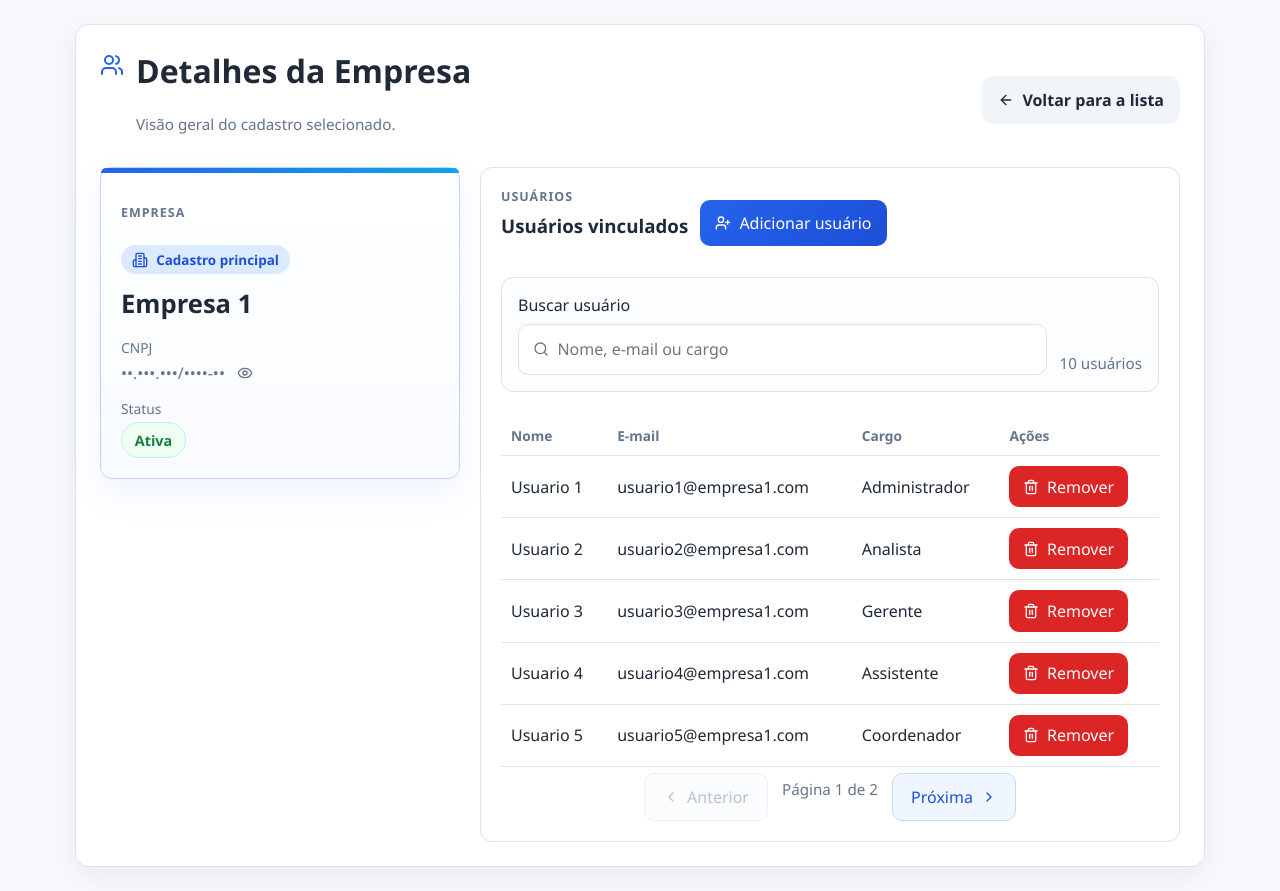
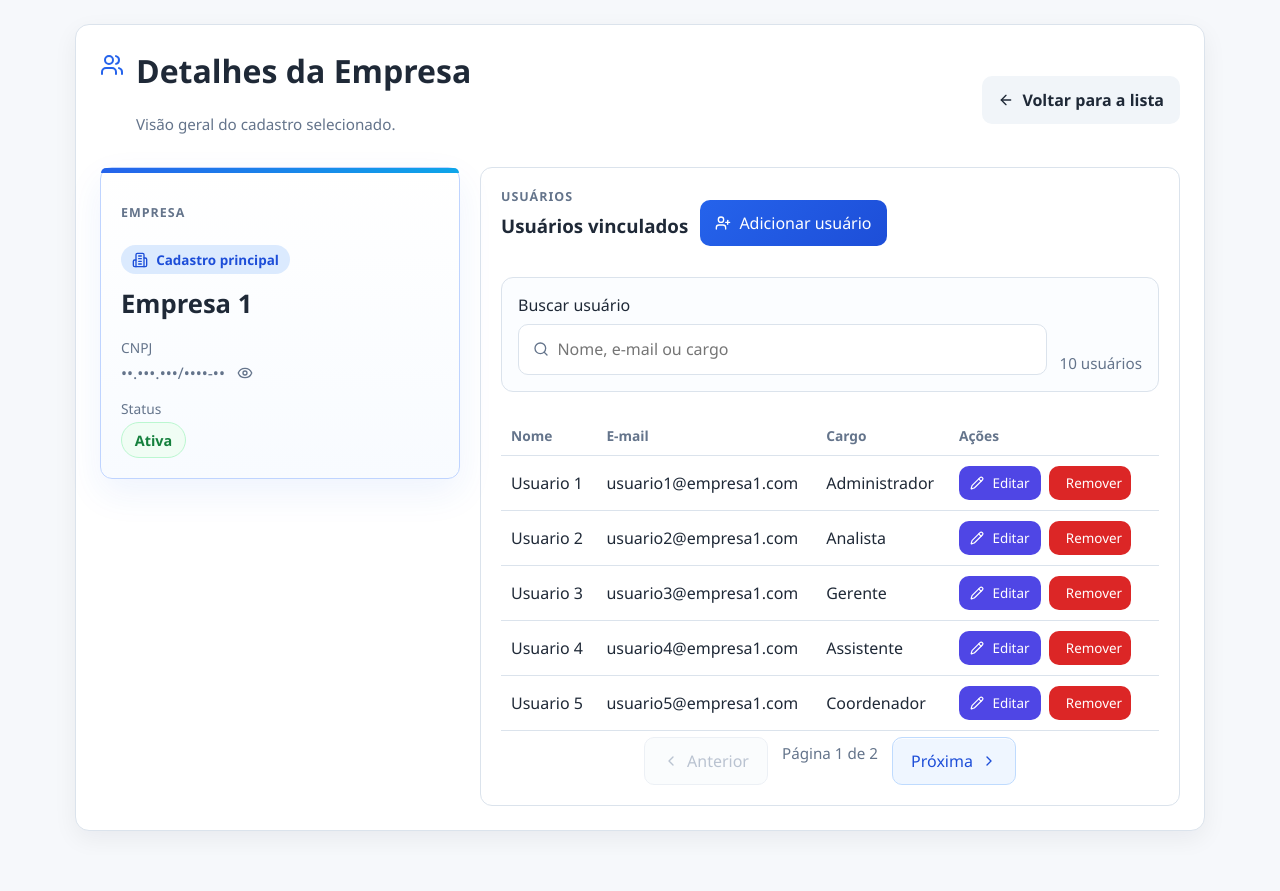
Before and after one commit to LeonardoFelps/company-management, a Vue app: page /empresas/1 in a window 1280 px wide. After the commit the page ends 855 px from the top, so only its background shows below. Built offline with nearby package versions, Linux system fonts and the light colour scheme.

Commit message:
refactor: refina modal e acoes de usuarios

```diff
--- a/src/assets/styles/main.css
+++ b/src/assets/styles/main.css
@@ -618,6 +618,11 @@ article {
   vertical-align: middle;
 }
 
+.users-table th:last-child,
+.users-table td:last-child {
+  width: 190px;
+}
+
 .users-table th {
   font-size: 0.86rem;
   color: var(--muted);
@@ -630,6 +635,27 @@ article {
 
 .users-table button {
   min-width: 108px;
+}
+
+.user-actions {
+  display: flex;
+  gap: 8px;
+  flex-wrap: nowrap;
+  align-items: center;
+  justify-content: flex-start;
+}
+
+.user-actions button {
+  min-width: 0;
+  width: 82px;
+  padding: 0.5rem 0.6rem;
+  font-size: 0.84rem;
+  white-space: nowrap;
+}
+
+.user-actions button svg {
+  width: 14px;
+  height: 14px;
 }
 
 .small-button {
@@ -647,12 +673,36 @@ article {
 }
 
 .modal-card {
+  position: relative;
   width: min(100%, 520px);
   background: #fff;
   border: 1px solid var(--border);
   border-radius: 16px;
-  padding: 20px;
+  padding: 24px 20px 20px;
   box-shadow: var(--shadow);
+}
+
+.modal-card .section-header {
+  align-items: flex-start;
+}
+
+.modal-close-button {
+  position: absolute;
+  top: 16px;
+  right: 16px;
+  width: 40px;
+  height: 40px;
+  padding: 0;
+  border-radius: 999px;
+  background: #fef2f2;
+  color: var(--danger);
+  border: 1px solid #fecaca;
+  flex: 0 0 auto;
+}
+
+.modal-close-button:hover {
+  background: #fee2e2;
+  color: #b91c1c;
 }
 
 .empty-state {
--- a/src/pages/CompanyDetails.vue
+++ b/src/pages/CompanyDetails.vue
@@ -8,6 +8,7 @@ import {
   ChevronRight,
   Eye,
   EyeOff,
+  Pencil,
   Save,
   Search,
   Trash2,
@@ -15,7 +16,12 @@ import {
   Users,
   X,
 } from '@lucide/vue'
-import { getCompanyById, addUserToCompany, removeUserFromCompany } from '@/services/companyService'
+import {
+  getCompanyById,
+  addUserToCompany,
+  removeUserFromCompany,
+  updateUserInCompany,
+} from '@/services/companyService'
 import { formatCnpj, maskCnpj } from '@/utils/cnpj'
 
 const route = useRoute()
@@ -66,7 +72,6 @@ const totalUserPages = computed(() => {
 
 const paginatedUsers = computed(() => {
   const start = (currentUserPage.value - 1) * usersPerPage
-
   return filteredUsers.value.slice(start, start + usersPerPage)
 })
 
@@ -87,6 +92,7 @@ function clearUserSearch() {
 }
 
 const showUserModal = ref(false)
+const editingUserId = ref(null)
 
 const userForm = reactive({
   name: '',
@@ -106,6 +112,7 @@ function resetUserForm() {
   userForm.name = ''
   userForm.email = ''
   userForm.role = ''
+  editingUserId.value = null
 
   userError.value = ''
   userFieldErrors.name = ''
@@ -118,8 +125,21 @@ function openUserModal() {
   showUserModal.value = true
 }
 
+function openEditUserModal(user) {
+  userForm.name = user.name
+  userForm.email = user.email
+  userForm.role = user.role
+  editingUserId.value = user.id
+  userError.value = ''
+  userFieldErrors.name = ''
+  userFieldErrors.email = ''
+  userFieldErrors.role = ''
+  showUserModal.value = true
+}
+
 function closeUserModal() {
   showUserModal.value = false
+  editingUserId.value = null
 }
 
 function validateUserForm() {
@@ -160,9 +180,14 @@ async function handleAddUser() {
   userSaving.value = true
 
   try {
+    if (editingUserId.value) {
+      await updateUserInCompany(id, editingUserId.value, userForm)
+    } else {
       await addUserToCompany(id, userForm)
+      currentUserPage.value = totalUserPages.value
+    }
+
     await loadCompany()
-    currentUserPage.value = totalUserPages.value
     closeUserModal()
   } catch (err) {
     userError.value = err instanceof Error ? err.message : 'Erro ao salvar usuário'
@@ -327,6 +352,16 @@ onMounted(() => {
                 <td>{{ user.email }}</td>
                 <td>{{ user.role }}</td>
                 <td>
+                  <div class="actions user-actions">
+                    <button
+                      type="button"
+                      class="edit-button small-button"
+                      @click="openEditUserModal(user)"
+                    >
+                      <Pencil :size="16" />
+                      Editar
+                    </button>
+
                     <button
                       type="button"
                       class="danger-button small-button"
@@ -335,6 +370,7 @@ onMounted(() => {
                       <Trash2 :size="16" />
                       Remover
                     </button>
+                  </div>
                 </td>
               </tr>
             </tbody>
@@ -372,13 +408,21 @@ onMounted(() => {
 
     <div v-if="showUserModal" class="modal-backdrop">
       <div class="modal-card">
+        <button
+          type="button"
+          class="modal-close-button"
+          aria-label="Fechar modal"
+          title="Fechar"
+          @click="closeUserModal"
+        >
+          <X :size="18" />
+        </button>
+
         <div class="section-header">
           <div>
-            <p class="section-label">Novo usuário</p>
-            <h3>Adicionar usuário</h3>
+            <p class="section-label">Usuário</p>
+            <h3>{{ editingUserId ? 'Editar usuário' : 'Adicionar usuário' }}</h3>
           </div>
-
-          <button type="button" class="ghost-button" @click="closeUserModal">Fechar</button>
         </div>
 
         <p v-if="userError" class="notice-error">{{ userError }}</p>
@@ -406,7 +450,7 @@ onMounted(() => {
             <button type="button" class="ghost-button" @click="closeUserModal">Cancelar</button>
             <button type="submit" class="primary-button" :disabled="userSaving">
               <Save v-if="!userSaving" :size="16" />
-            {{ userSaving ? 'Salvando...' : 'Salvar usuário' }}
+              {{ userSaving ? 'Salvando...' : editingUserId ? 'Atualizar usuário' : 'Salvar usuário' }}
             </button>
           </div>
         </form>
--- a/src/services/companyService.js
+++ b/src/services/companyService.js
@@ -70,6 +70,15 @@ function hasDuplicateCnpj(cnpj, currentId) {
   return companiesStore.some((company) => {
     const isSameCompany = currentId != null && company.id === Number(currentId)
     return !isSameCompany && normalizeCnpj(company.cnpj) === normalizedCnpj
+  })
+}
+
+function hasDuplicateUserEmail(company, email, currentUserId) {
+  const normalizedEmail = normalizeSearch(email)
+
+  return company.users.some((user) => {
+    const isSameUser = currentUserId != null && user.id === Number(currentUserId)
+    return !isSameUser && normalizeSearch(user.email) === normalizedEmail
   })
 }
 
@@ -172,6 +181,10 @@ export async function addUserToCompany(companyId, userData) {
     throw new Error('Empresa não encontrada')
   }
 
+  if (hasDuplicateUserEmail(company, userData.email)) {
+    throw new Error('E-mail já cadastrado')
+  }
+
   const newUser = {
     id: Date.now(),
     name: userData.name,
@@ -182,6 +195,33 @@ export async function addUserToCompany(companyId, userData) {
   company.users.push(newUser)
 
   return clone(newUser)
+}
+
+export async function updateUserInCompany(companyId, userId, userData) {
+  await delay()
+  await ensureStoreLoaded()
+
+  const company = companiesStore.find((item) => item.id === Number(companyId))
+
+  if (!company) {
+    throw new Error('Empresa não encontrada')
+  }
+
+  const user = company.users.find((item) => item.id === Number(userId))
+
+  if (!user) {
+    throw new Error('Usuário não encontrado')
+  }
+
+  if (hasDuplicateUserEmail(company, userData.email, userId)) {
+    throw new Error('E-mail já cadastrado')
+  }
+
+  user.name = userData.name
+  user.email = userData.email
+  user.role = userData.role
+
+  return clone(user)
 }
 
 export async function removeUserFromCompany(companyId, userId) {
```
Lines whose indentation alone changed are shown as unchanged.
